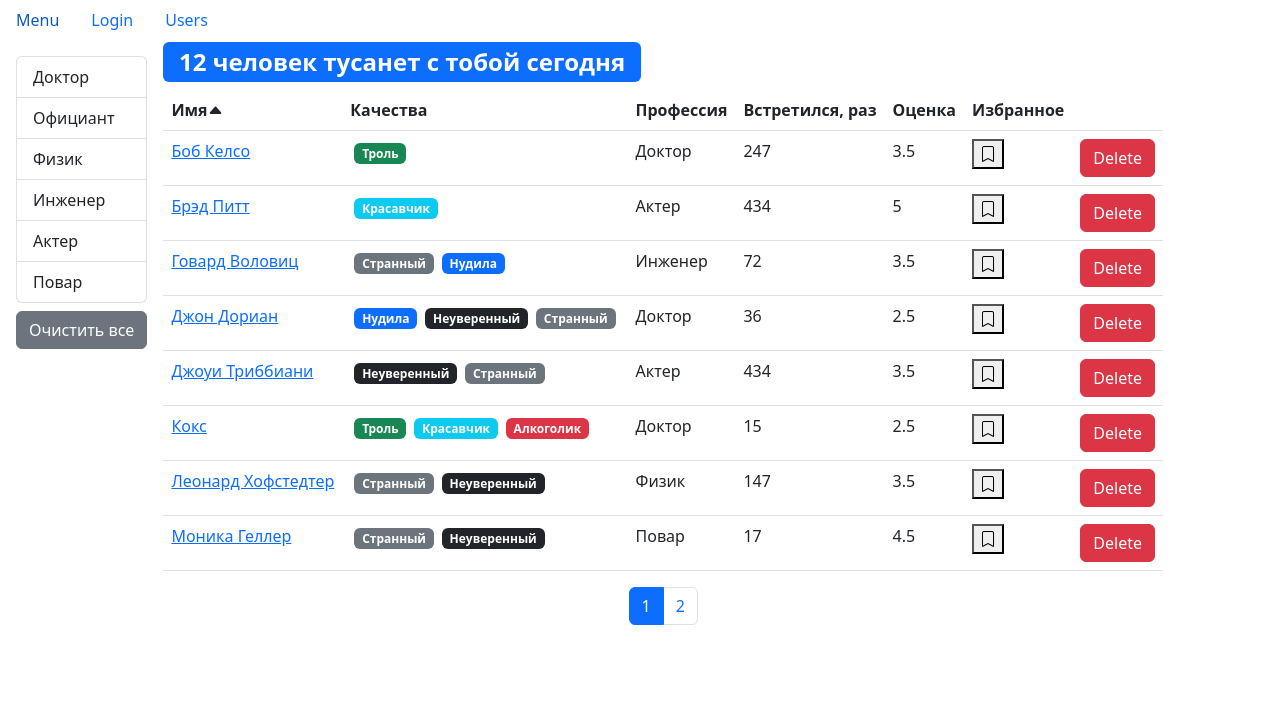
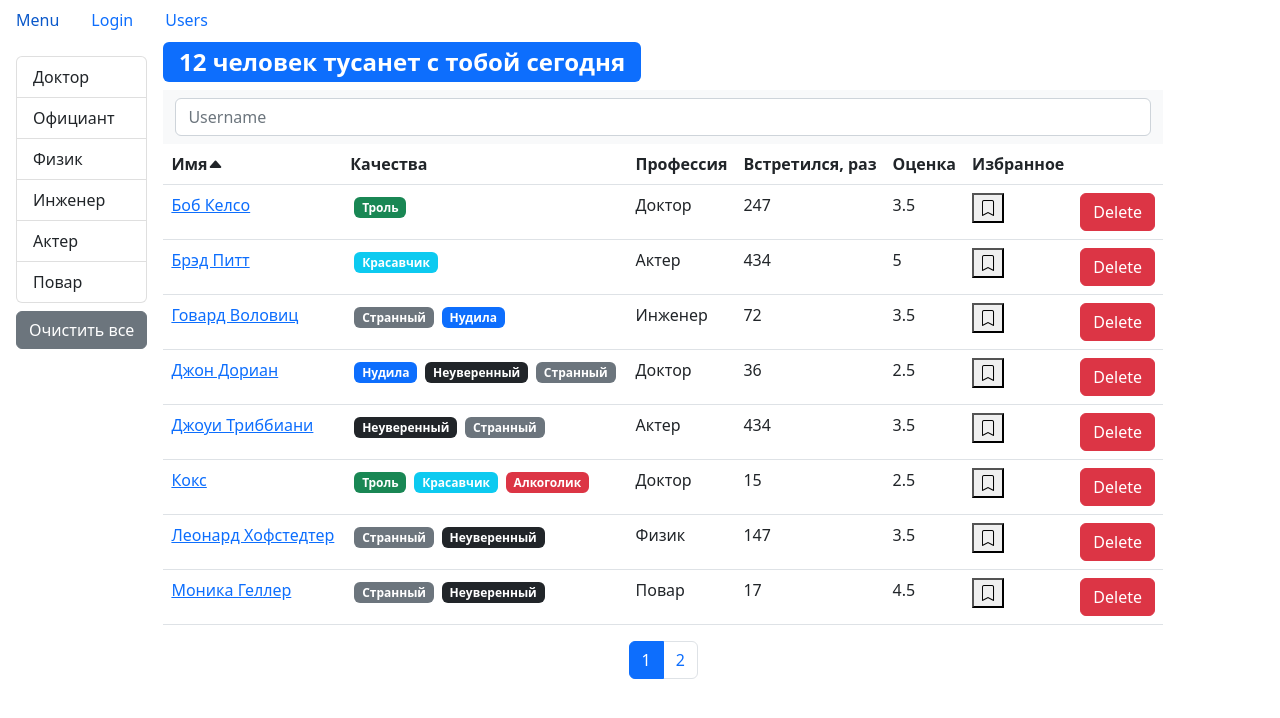
Before and after one commit to Jane-Doe666/pagination, a React (Create React App) app: page /usersListOrUser in a window 1280 px wide. Shown: the top 718 px of the page. Built offline with nearby package versions, Linux system fonts and the light colour scheme.

Commit message:
search line

```diff
--- /dev/null
+++ b/src/app/components/searchLine.jsx
@@ -0,0 +1,22 @@
+import React from "react";
+
+const SearchLine = ({ onChange }) => {
+    return (
+        <nav className="navbar bg-light">
+            <form className="container-fluid">
+                <div className="input-group">
+                    <input
+                        type="text"
+                        className="form-control"
+                        placeholder="Username"
+                        aria-label="Username"
+                        aria-describedby="basic-addon1"
+                        onChange={onChange}
+                    />
+                </div>
+            </form>
+        </nav>
+    );
+};
+
+export default SearchLine;
--- a/src/app/components/users.jsx
+++ b/src/app/components/users.jsx
@@ -1,12 +1,13 @@
 import React, { useState, useEffect } from "react";
 import Pagination from "./pagination";
-import { paginate } from "../utils/utilites";
+import { paginate, findUserByInput } from "../utils/utilites";
 import GroupList from "./groupList";
 import api from "../../api";
 import MainTitle from "./mainTitle";
 import UsersTable from "./usersTable";
 import _ from "lodash";
 import LoadingSpinner from "./loadingSpinner";
+import SearchLine from "./searchLine";
 
 const Users = () => {
     const pageSize = 8;
@@ -15,6 +16,7 @@ const Users = () => {
     const [selectedProf, setSelectedProf] = useState();
     const [sortBy, setSortBy] = useState({ iter: "name", order: "asc" });
     const [users, setUsers] = useState();
+    const [inputLine, setInputLine] = useState("");
 
     useEffect(() => {
         api.users.fetchAll().then((data) => setUsers(data));
@@ -44,6 +46,12 @@ const Users = () => {
 
     const handleProfessionSelect = (item) => {
         setSelectedProf(item);
+        setInputLine("");
+    };
+
+    const handleInput = ({ target }) => {
+        setInputLine(target.value);
+        setSelectedProf();
     };
 
     const handlePageChange = (pageIndex) => {
@@ -51,10 +59,18 @@ const Users = () => {
     };
 
     if (users) {
+        const clearFilter = () => {
+            setSelectedProf();
+        };
+
+        const getUserByInput = findUserByInput(users, inputLine);
+
         const filteredUsers =
             selectedProf
                 ? users.filter((user) => JSON.stringify(user.profession) === JSON.stringify(selectedProf))
-                : users;
+                : inputLine
+                    ? getUserByInput
+                    : users;
 
         const filteredUsersLength = filteredUsers.length;
 
@@ -65,10 +81,6 @@ const Users = () => {
         const sortedUsers = _.orderBy(filteredUsers, [sortBy.iter], [sortBy.order]);
 
         const userCrop = paginate(sortedUsers, currentPage, pageSize);
-
-        const clearFilter = () => {
-            setSelectedProf();
-        };
 
         return (<div className="d-flex">
             {professions && (
@@ -88,6 +100,7 @@ const Users = () => {
             )}
             <div className="d-flex flex-column">
                 <MainTitle length={filteredUsersLength}/>
+                <SearchLine onChange={handleInput}/>
                 <UsersTable
                     userCrop={userCrop}
                     onToggleBookMark={handleToggleBookMark}
--- a/src/app/utils/utilites.js
+++ b/src/app/utils/utilites.js
@@ -8,3 +8,10 @@ export const renderPersonLetterEnd = (qtyOfPerson, end1, end2) =>
     ![12, 13, 14].includes(qtyOfPerson % 100)
         ? end2
         : end1;
+
+export const findUserByInput = (users, input) => {
+    const inpRegEx = new RegExp(input, "i");
+    const filterBySearchLine = users.filter(item => item.name.match(inpRegEx));
+
+    return input ? filterBySearchLine : "";
+};
```
